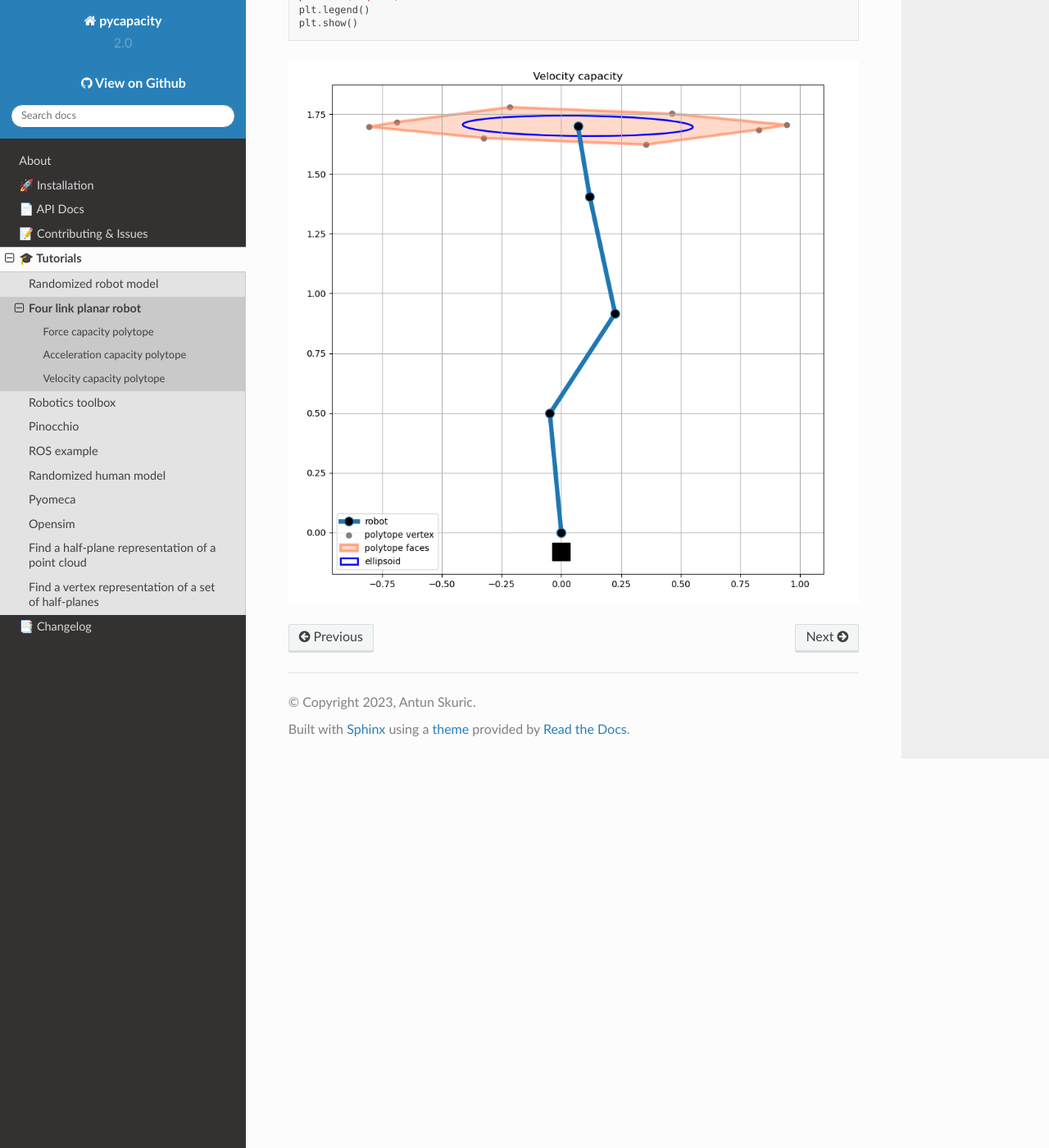
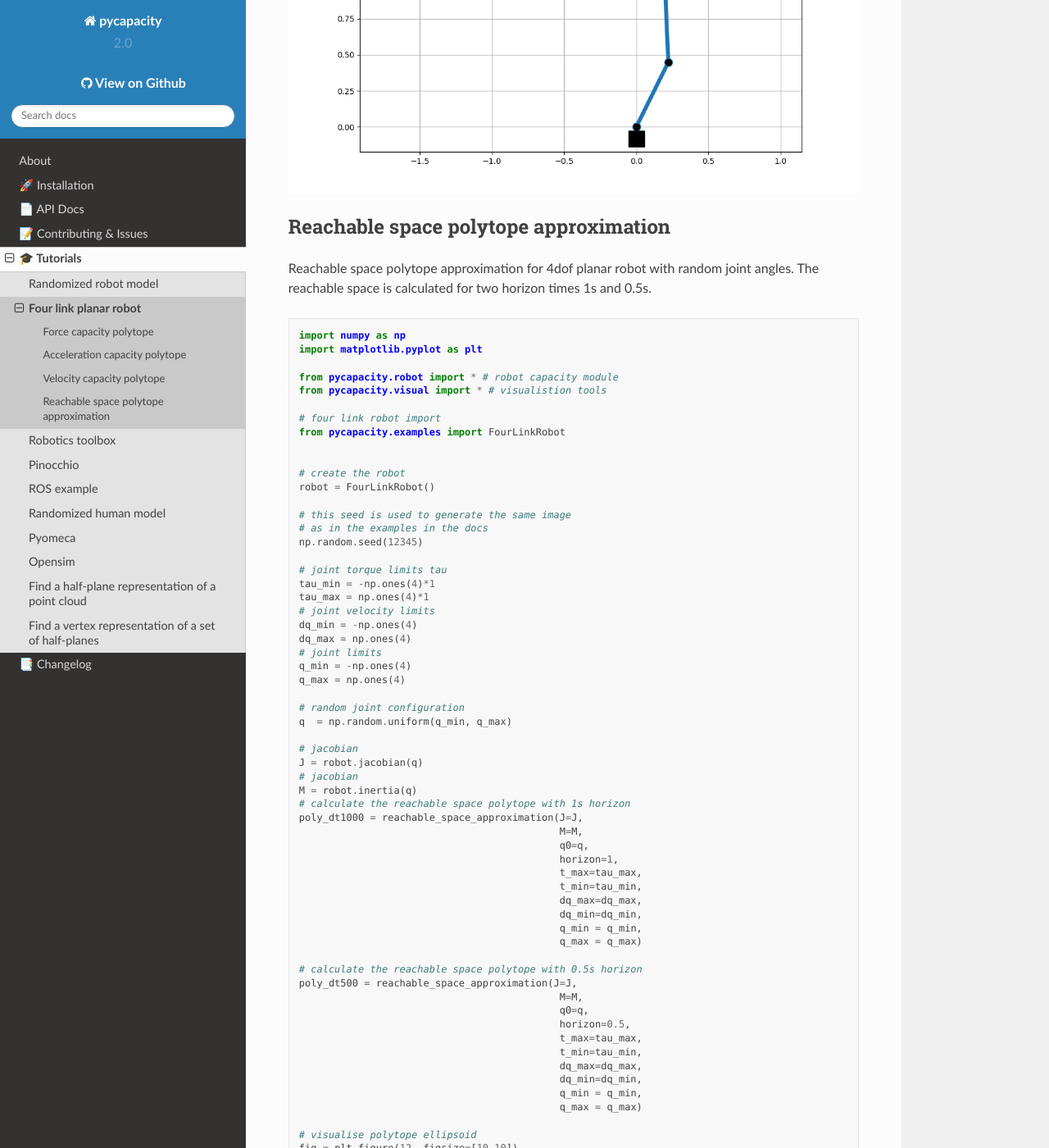
Before and after one commit to auctus-team/pycapacity, a Sphinx documentation site: the page built from docs/source/examples/fourlink.md, in a window 1280 px wide and 1400 px high, scrolled down 5266 px. Shown: the whole window at 82% size. Built offline with Sphinx 7.4.7 and the Read the Docs theme 2.0.0, drawn with Linux system fonts in a browser that asks for light colours; some of the changed text lies outside the part shown.

Commit message:
added random seeds that correspond to images in docs + added 0.2s delay in pinocchio + added an example for reachable space of 4 link issue #5

````diff
--- a/docs/source/examples/fourlink.md
+++ b/docs/source/examples/fourlink.md
@@ -23,8 +23,12 @@ from pycapacity.examples import FourLinkRobot
 # create the robot
 robot = FourLinkRobot()
 
+# this seed is used to generate the same image
+# as in the examples in the docs
+np.random.seed(12345)
+
 # joint positions q
-q  = np.random.rand(4)*np.pi/3*2-1
+q  = np.random.rand(4)*np.pi/2-1
 # joint torque limits tau
 tau_min = -np.ones((4,1))
 tau_max = np.ones((4,1))
@@ -89,9 +93,12 @@ from pycapacity.examples import FourLinkRobot
 # create the robot
 robot = FourLinkRobot()
 
+# this seed is used to generate the same image
+# as in the examples in the docs
+np.random.seed(12345)
 
 # joint positions q
-q  = np.random.rand(4)*np.pi/2
+q  = np.random.rand(4)*np.pi/2-1
 # joint torque limits tau
 tau_min = -np.ones((4,1))
 tau_max = np.ones((4,1))
@@ -159,11 +166,16 @@ from pycapacity.visual import * # visualistion tools
 # four link robot import
 from pycapacity.examples import FourLinkRobot
 
+
 # create the robot
 robot = FourLinkRobot()
 
-#joint positions q
-q  = np.random.rand(4)*np.pi/3*2-1
+# this seed is used to generate the same image
+# as in the examples in the docs
+np.random.seed(12345)
+
+# joint positions q
+q  = np.random.rand(4)*np.pi/2-1
 # joint torque limits tau
 dq_min = -np.ones((4,1))
 dq_max = np.ones((4,1))
@@ -210,3 +222,97 @@ plt.legend()
 plt.show()
 ```
 ![](../images/4l_vel.png)
+
+
+## Reachable space polytope approximation
+
+Reachable space polytope approximation for 4dof planar robot with random joint angles. The reachable space is calculated for two horizon times 1s and 0.5s.
+
+```python
+import numpy as np
+import matplotlib.pyplot as plt
+
+from pycapacity.robot import * # robot capacity module
+from pycapacity.visual import * # visualistion tools
+
+# four link robot import
+from pycapacity.examples import FourLinkRobot
+
+
+# create the robot
+robot = FourLinkRobot()
+
+# this seed is used to generate the same image
+# as in the examples in the docs
+np.random.seed(12345)
+
+# joint torque limits tau
+tau_min = -np.ones(4)*1
+tau_max = np.ones(4)*1
+# joint velocity limits
+dq_min = -np.ones(4)
+dq_max = np.ones(4)
+# joint limits
+q_min = -np.ones(4)
+q_max = np.ones(4)
+
+# random joint configuration
+q  = np.random.uniform(q_min, q_max)
+
+# jacobian
+J = robot.jacobian(q)
+# jacobian
+M = robot.inertia(q)
+# calculate the reachable space polytope with 1s horizon
+poly_dt1000 = reachable_space_approximation(J=J,
+                                            M=M,
+                                            q0=q,
+                                            horizon=1,
+                                            t_max=tau_max,
+                                            t_min=tau_min,
+                                            dq_max=dq_max,
+                                            dq_min=dq_min,
+                                            q_min = q_min,
+                                            q_max = q_max)
+
+# calculate the reachable space polytope with 0.5s horizon
+poly_dt500 = reachable_space_approximation(J=J,
+                                            M=M,
+                                            q0=q,
+                                            horizon=0.5,
+                                            t_max=tau_max,
+                                            t_min=tau_min,
+                                            dq_max=dq_max,
+                                            dq_min=dq_min,
+                                            q_min = q_min,
+                                            q_max = q_max)
+
+# visualise polytope ellipsoid
+fig = plt.figure(12, figsize=[10,10])
+
+#plot the robot
+robot_position = robot.forward_kinematics(q)
+robot.plot(plt, q)
+
+#plot the polytope
+plot_polytope(plot=fig,
+              polytope=poly_dt1000,
+              center=robot_position,
+              face_color='lightsalmon',
+              edge_color='orangered',
+              vertex_color='gray',
+              label='polytope 1s')
+plot_polytope(plot=fig,
+              polytope=poly_dt500,
+              center=robot_position,
+              face_color='green',
+              edge_color='green',
+              vertex_color='green',
+              label='polytope 0.5s')
+
+plt.grid()
+plt.axis('equal')
+plt.legend()
+plt.show()
+```
+![](../images/4l_reachable.png)
````
Also changed, not shown: docs/source/examples/hspace_from_vert.rst (+8 -4 lines), docs/source/examples/pinocchio.md (+8 -9 lines), docs/source/examples/randomised_human.md (+4 -0 lines), docs/source/examples/randomised_rob.md (+4 -0 lines), docs/source/examples/vert_from_hspace.rst (+14 -10 lines), docs/source/images/4l_accel.png, docs/source/images/4l_force.png, docs/source/images/4l_reachable.png (added), docs/source/images/4l_vel.png, docs/source/images/h2v.png, docs/source/images/h2v_in_out.png, docs/source/images/rand_human.png, docs/source/images/rand_rob_matplotlib.png, docs/source/images/v2h.png, 1 more files.
